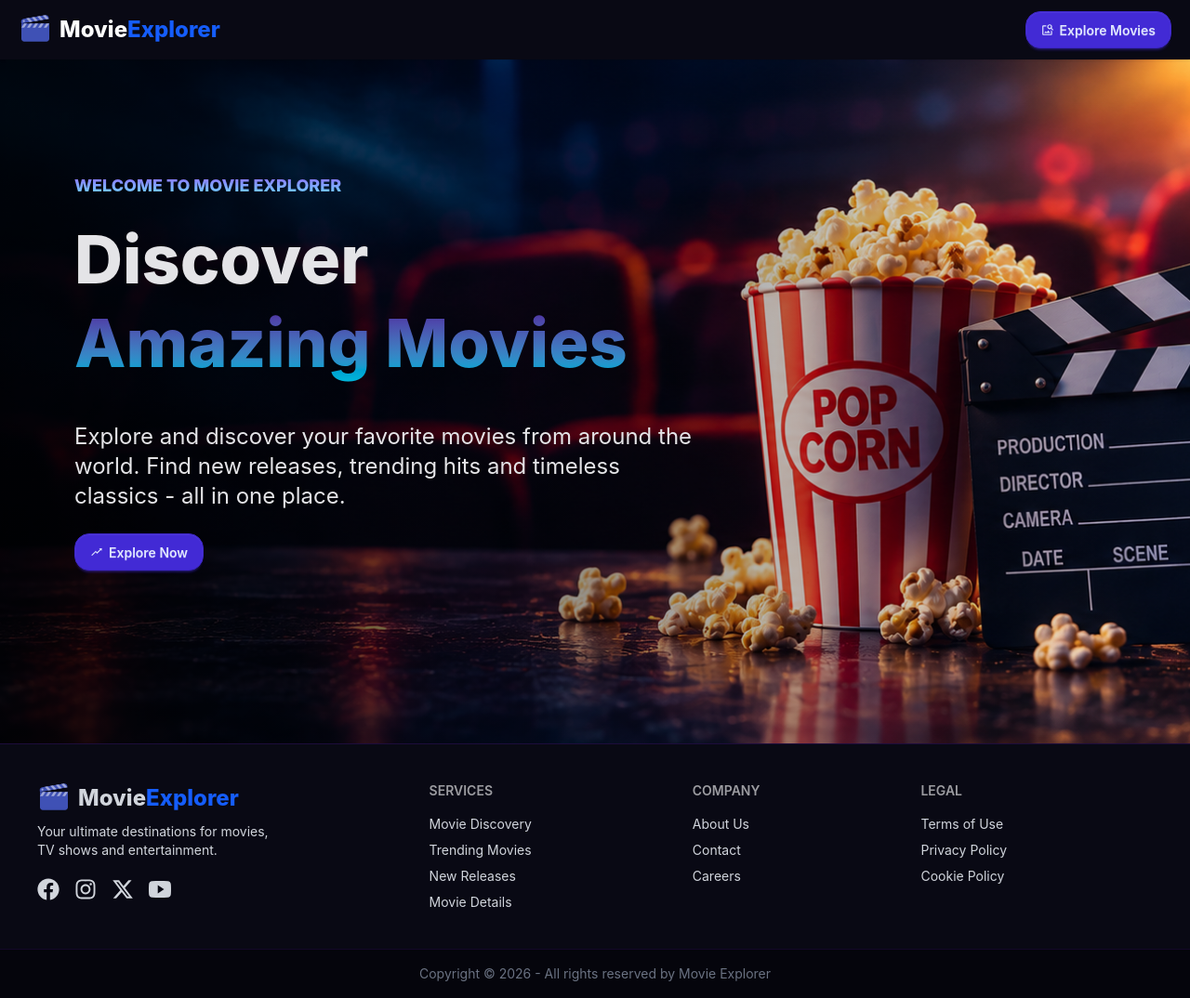
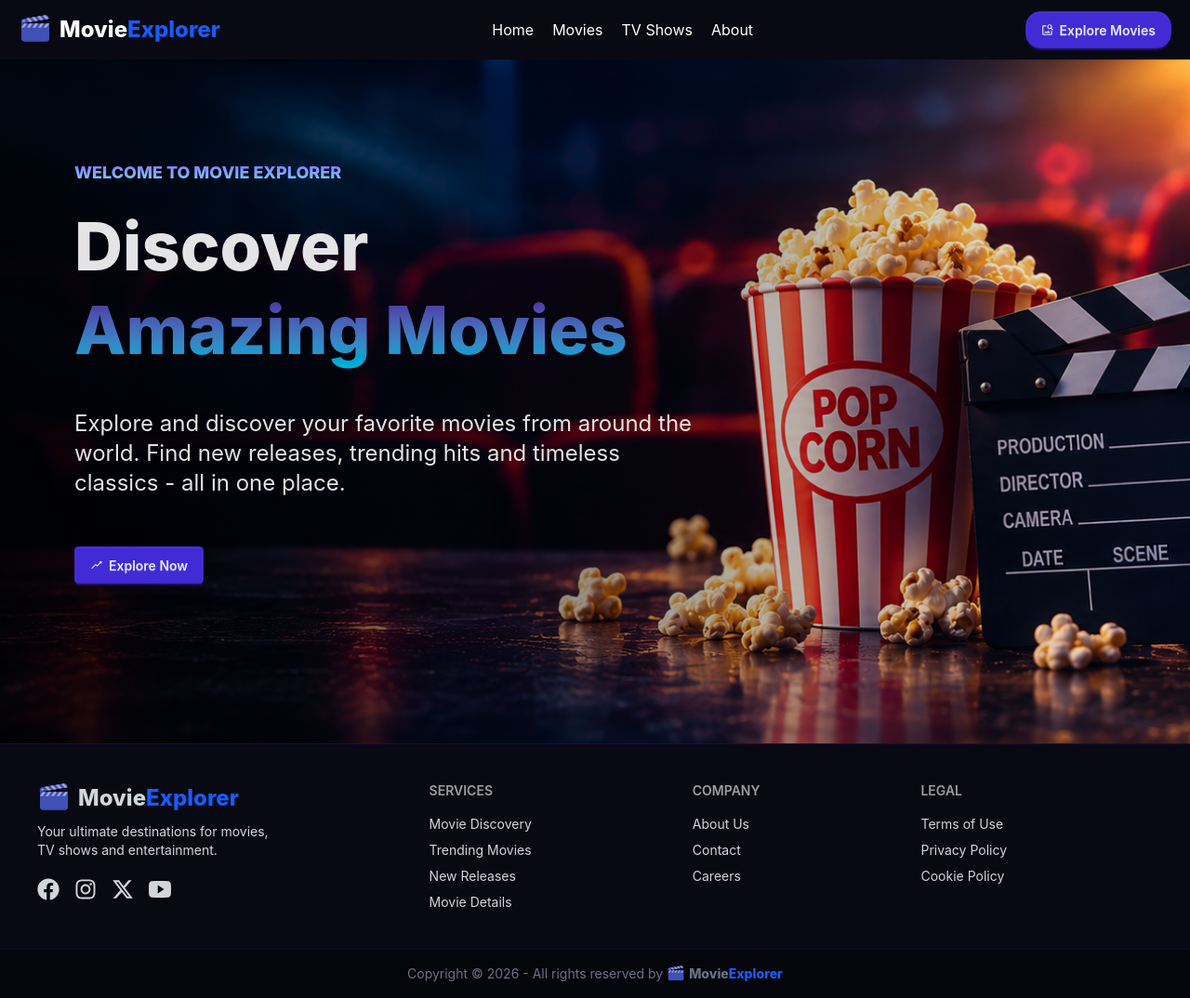
Before and after one commit to Sangma83/Movie-explorer-app, a React (Vite) app: page / in a window 1280 px wide. Shown: the whole page at 93% size. Built offline with nearby package versions, Linux system fonts and the light colour scheme.

Commit message:
Home page done

```diff
--- a/src/App.jsx
+++ b/src/App.jsx
@@ -14,6 +14,7 @@ const router = createBrowserRouter([
       }
     ]
   },
+
 ]);
 
 function Router() {
--- a/src/components/Footer.jsx
+++ b/src/components/Footer.jsx
@@ -47,9 +47,11 @@ const Footer = () => {
 
       <footer className="footer sm:footer-horizontal footer-center bg-[#05050c] text-gray-500 p-4 border-t border-violet-900/20">
         <aside>
-          <p>
-            Copyright © {new Date().getFullYear()} - All rights reserved by
-            Movie Explorer
+          <p className="flex justify-center">
+            Copyright © {new Date().getFullYear()} - All rights reserved by <FcClapperboard className="text-xl mx-1" />
+                  <a className="font-extrabold">
+                    Movie<span className="text-blue-600">Explorer</span>
+                  </a>
           </p>
         </aside>
       </footer>
--- a/src/components/Navbar.jsx
+++ b/src/components/Navbar.jsx
@@ -1,25 +1,38 @@
 import { FcClapperboard } from "react-icons/fc";
 import { MdOutlineImageSearch } from "react-icons/md";
+import { Link } from "react-router";
 
 const Navbar = () => {
+
   return (
     <div className="max-w-[1800px] mx-auto navbar justify-between bg-[#090914] text-white px-5 py-3 shadow-sm absolute top-0 z-20 w-ful">
-
       <div className="flex items-center gap-2">
         <FcClapperboard className="text-4xl" />
-
         <a className="text-2xl font-extrabold">
           Movie<span className="text-blue-600">Explorer</span>
         </a>
       </div>
+      <div className="flex items-center gap-5">
+        <Link to="/" className="link link-hover hover:text-blue-400">
+          Home
+        </Link>
 
+        <Link to="/movies" className="link link-hover hover:text-blue-400">
+          Movies
+        </Link>
+        <Link to="/movies" className="link link-hover hover:text-blue-400">
+          TV Shows
+        </Link>
+        <Link to="/movies" className="link link-hover hover:text-blue-400">
+          About
+        </Link>
+      </div>
       <div>
-        <button className="btn btn-primary rounded-2xl btn-md">
+        <Link to="/movies" className="btn btn-primary rounded-2xl btn-md">
           <MdOutlineImageSearch />
           Explore Movies
-        </button>
+        </Link>
       </div>
-
     </div>
   );
 };
--- a/src/layouts/MainLayout.jsx
+++ b/src/layouts/MainLayout.jsx
@@ -1,11 +1,15 @@
 import { Outlet } from "react-router"
+import Navbar from "../components/Navbar"
+import Footer from "../components/Footer"
 
 
 
 const MainLayout = () => {
   return (
-    <div>
+    <div className="max-w-[1800px] mx-auto">
+      <Navbar/>
           <Outlet/>
+      <Footer/>
     </div>
   )
 }
--- a/src/pages/Home.jsx
+++ b/src/pages/Home.jsx
@@ -1,15 +1,16 @@
-import Footer from "../components/Footer"
-import Navbar from "../components/Navbar"
+// import Footer from "../components/Footer"
+// import Navbar from "../components/Navbar"
 import heroImg from "../assets/hero2.png"
 import { AiOutlineRise } from "react-icons/ai";
+import { Link } from "react-router";
 
 
 const Home = () => {
   return (
     <>
- <div className="max-w-[1800px] mx-auto">
-     <Navbar/>
- <div
+ <div className="">
+
+ <section
   className="hero min-h-screen"
   style={{
     backgroundImage:
@@ -36,14 +37,14 @@ const Home = () => {
       new releases, trending hits and timeless classics - all in one place.
     </p>
 
-    <button className="btn btn-primary rounded-2xl btn-sm sm:btn-md">
+    <Link to="/movies" className="btn btn-primary mt-7">
       <AiOutlineRise />
       Explore Now
-    </button>
+    </Link>
   </div>
 </div>
-</div>
-    <Footer/>
+</section>
+
  </div>
     </>
   )
```
